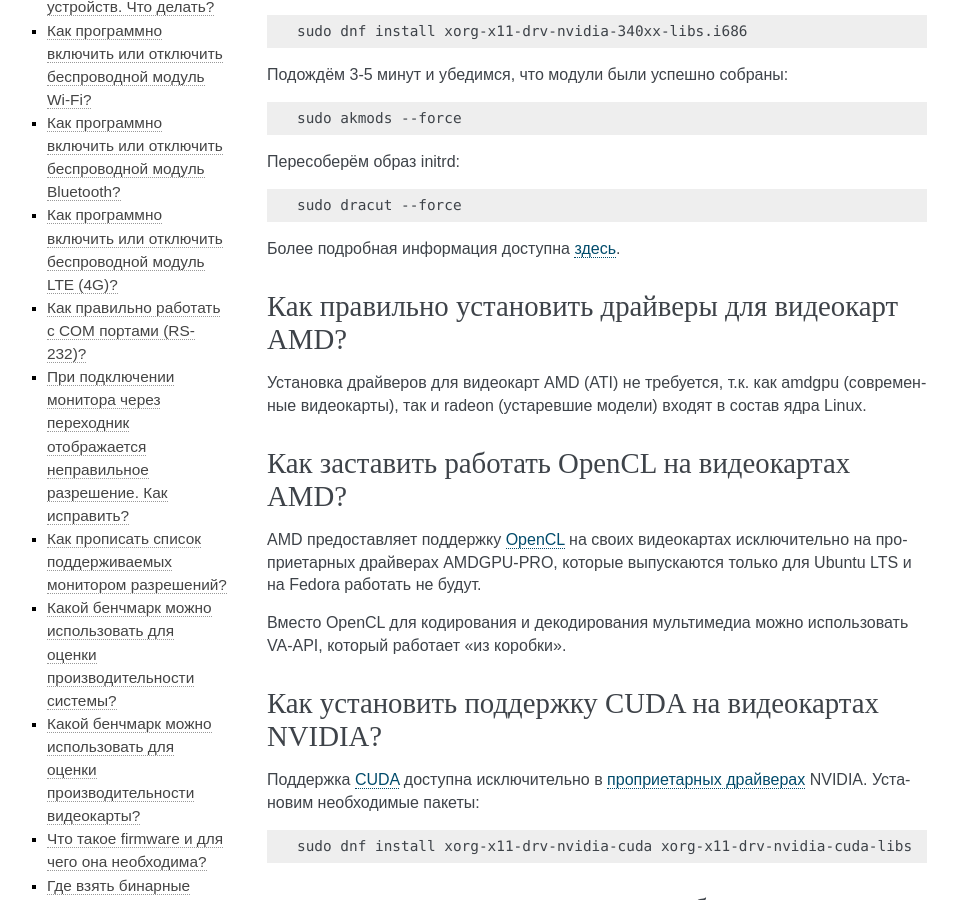
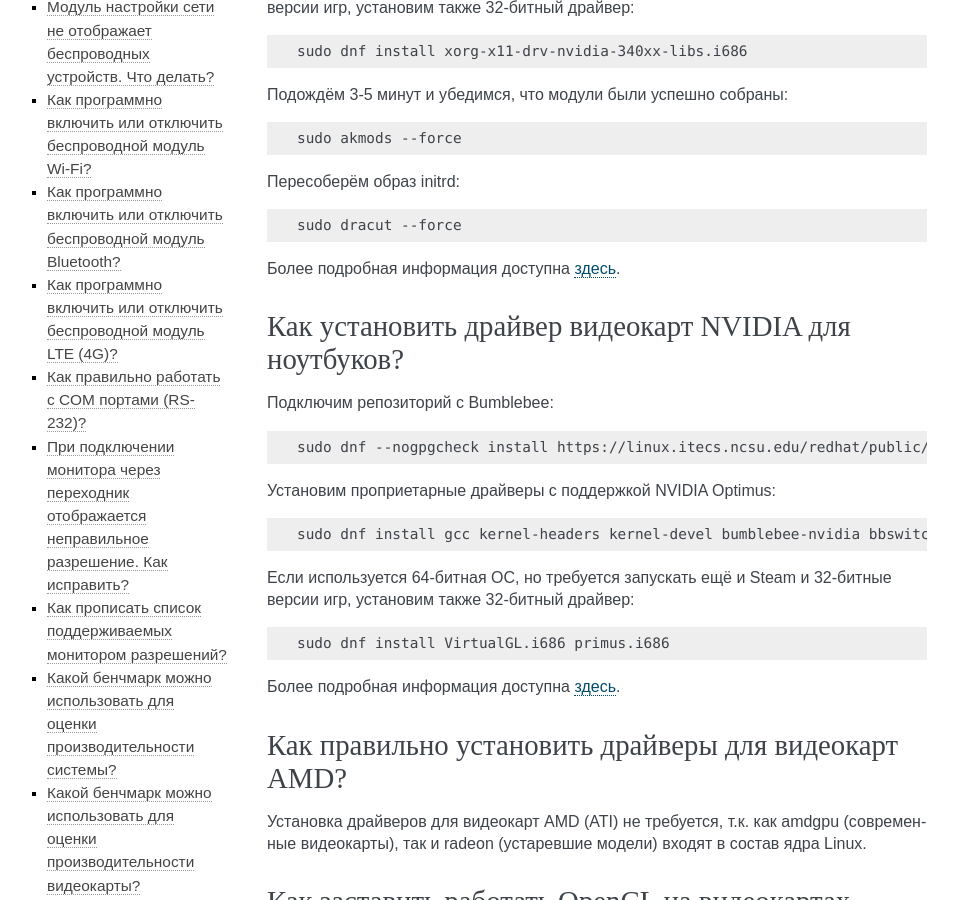
Before and after one commit to RussianFedora/FAQ, a Sphinx documentation site: the page built from source/hardware.rst, in a window 1280 px wide and 900 px high, scrolled down 1875 px. Shown: the whole window, without its empty margins (153-1111 px from the left). Built offline with Sphinx 7.4.7, drawn with Linux system fonts in a browser that asks for light colours; some of the changed text lies outside the part shown.

Commit message:
Added question about installing NVIDIA Optimus drivers.

```diff
--- a/source/hardware.rst
+++ b/source/hardware.rst
@@ -132,6 +134,32 @@
 .. code-block:: text
 
     sudo dracut --force
+
+Более подробная информация доступна `здесь <https://www.easycoding.org/2017/01/11/pravilnaya-ustanovka-drajverov-nvidia-v-fedora.html>`__.
+
+.. index:: video, gpu, repository, nvidia, drivers, third-party, bumblebee, primus, optimus
+.. _nvidia-optimus:
+
+Как установить драйвер видеокарт NVIDIA для ноутбуков?
+=========================================================
+
+Подключим репозиторий с Bumblebee:
+
+.. code-block:: text
+
+    sudo dnf --nogpgcheck install https://linux.itecs.ncsu.edu/redhat/public/bumblebee/fedora$(rpm -E %fedora)/noarch/bumblebee-release-1.3-1.noarch.rpm https://linux.itecs.ncsu.edu/redhat/public/bumblebee-nonfree/fedora$(rpm -E %fedora)/noarch/bumblebee-nonfree-release-1.3-1.noarch.rpm
+
+Установим проприетарные драйверы с поддержкой NVIDIA Optimus:
+
+.. code-block:: text
+
+    sudo dnf install gcc kernel-headers kernel-devel bumblebee-nvidia bbswitch-dkms primus
+
+Если используется 64-битная ОС, но требуется запускать ещё и Steam и 32-битные версии игр, установим также 32-битный драйвер:
+
+.. code-block:: text
+
+    sudo dnf install VirtualGL.i686 primus.i686
 
 Более подробная информация доступна `здесь <https://www.easycoding.org/2017/01/11/pravilnaya-ustanovka-drajverov-nvidia-v-fedora.html>`__.
 
```
Also changed, not shown: other parts of source/hardware.rst (+4 -2 lines).
